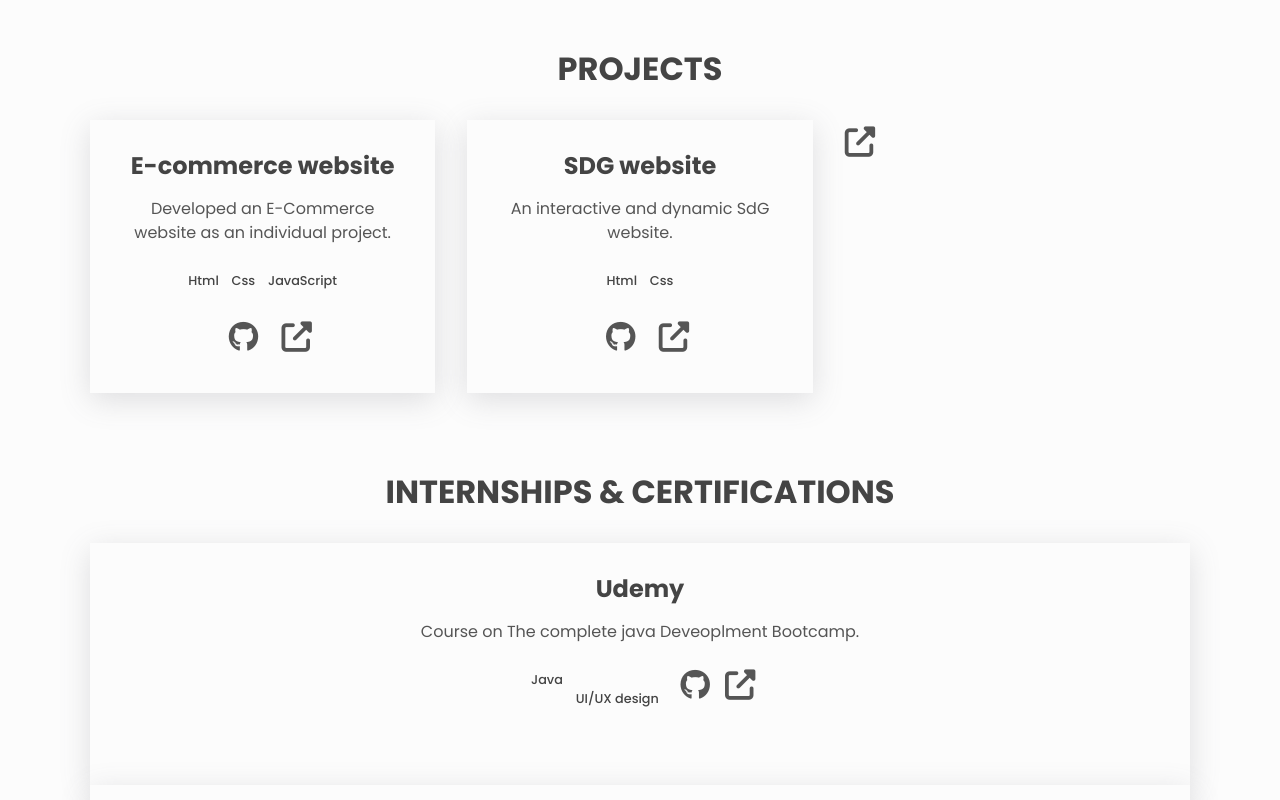
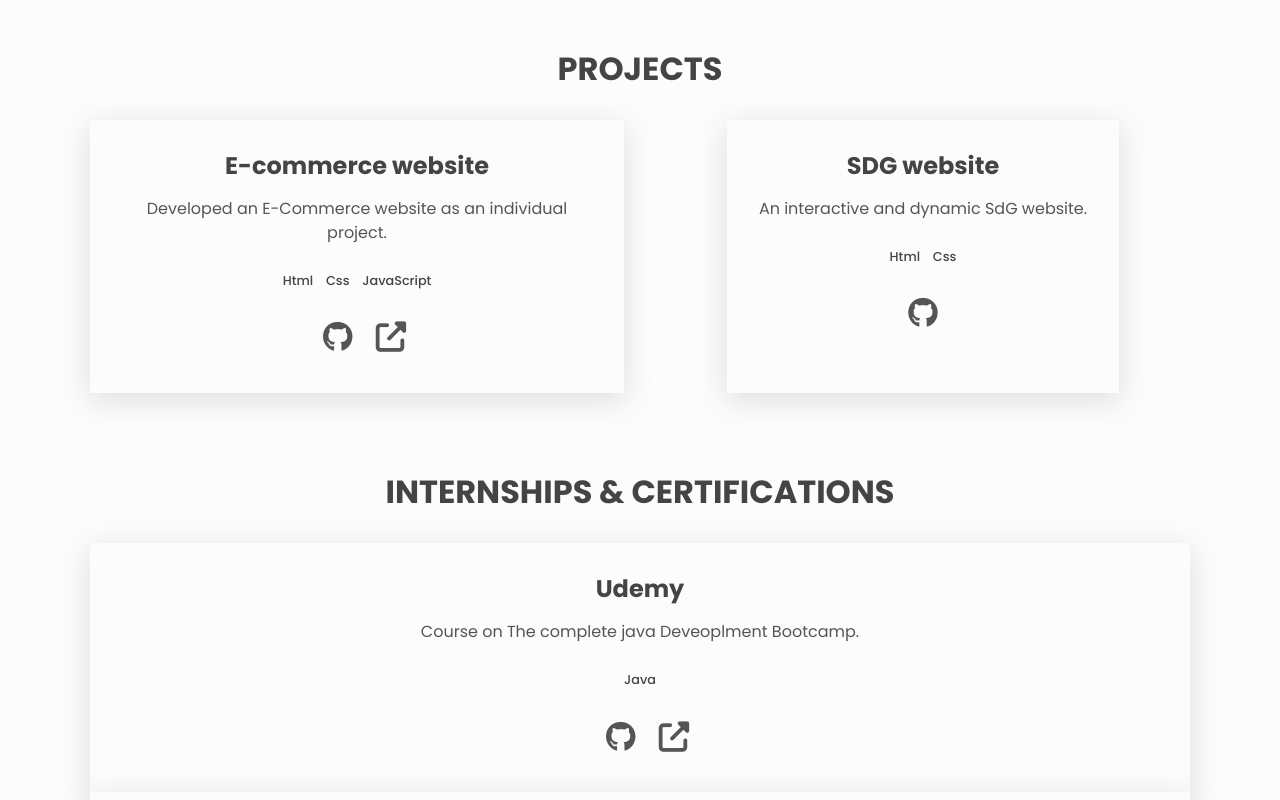
Before and after one commit to Indra-2004/Portfolio, a plain HTML site: page index.html in a window 1280 px wide. Shown: the part 760-1560 px from the top of the page. Drawn offline with Linux system fonts and the light colour scheme.

Commit message:
Update index.html

```diff
--- a/index.html
+++ b/index.html
@@ -146,8 +146,8 @@
             </ul>
 
             <a
-              href="https://github.com/ashiksanyo10/DroneXYOLOv8" target="_blank"
-              aria-label="https://github.com/ashiksanyo10/DroneXYOLOv8" target="_blank"
+              href="" target="_blank"
+              aria-label="https://github.com/Indra-2004/2243132-sdg" target="_blank"
               class="link link--icon"
             >
               <i aria-hidden="true" class="fab fa-github"></i>
@@ -157,15 +157,6 @@
               aria-label="live preview"
               class="link link--icon"
             >
-              <i aria-hidden="true" class="fas fa-external-link-alt"></i>
-            </a>
-          </div>
-            <a
-              href="https://example.com"
-              aria-label="live preview"
-              class="link link--icon"
-            >
-              <i aria-hidden="true" class="fas fa-external-link-alt"></i>
             </a>
           </div>
         </div>
@@ -181,9 +172,6 @@
         </p>
         <ul class="project__stack">
           <li class="project__stack-item">Java</li>
-
-        <ul class="project__stack">
-          <li class="project__stack-item">UI/UX design</li>
 
         </ul>
 
```
